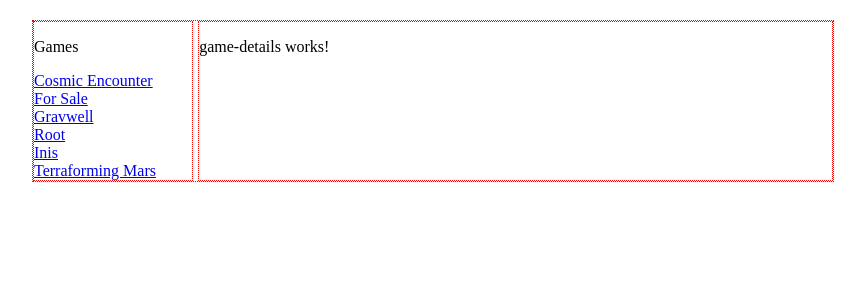
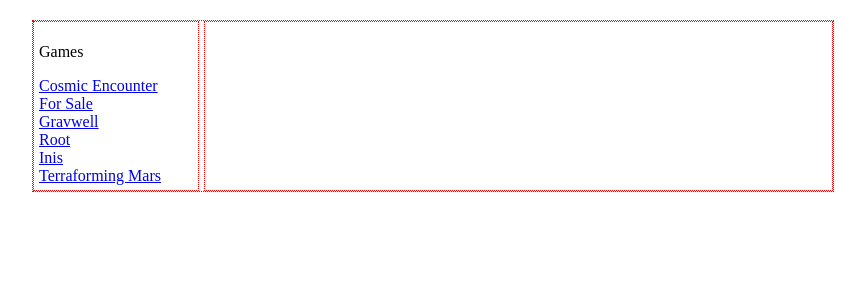
Before and after one commit to trystan/angular-test, an Angular app: page / in a window 1280 px wide. Shown: the top 300 px of the page, without its empty margins (207-1072 px from the left). Built offline with nearby package versions, Linux system fonts and the light colour scheme.

Commit message:
Add view of selected game

```diff
--- a/src/app/app-routing.module.ts
+++ b/src/app/app-routing.module.ts
@@ -3,7 +3,8 @@
 import { GameDetailsComponent } from './game-details/game-details.component';
 
 const routes: Routes = [
-  { path: 'game', component: GameDetailsComponent }];
+  { path: 'game/:id', component: GameDetailsComponent }
+];
 
 @NgModule({
   imports: [RouterModule.forRoot(routes)],
--- a/src/app/app.component.html
+++ b/src/app/app.component.html
@@ -11,9 +11,11 @@
   }
   .left {
     width: 200px;
+    padding: 5px;
    }
    .main {
     width: 100%;
+    padding: 5px;
    }
 </style>
 
@@ -23,8 +25,6 @@
   </div>
 
   <div class="main debug">
-    <app-game-details></app-game-details>
+    <router-outlet></router-outlet>
   </div>
 </div>
-
-<router-outlet></router-outlet>
--- a/src/app/app.module.ts
+++ b/src/app/app.module.ts
@@ -8,15 +8,15 @@
 
 @NgModule({
     declarations: [
-        AppComponent,
-        GameDetailsComponent
+        AppComponent
     ],
     providers: [],
     bootstrap: [AppComponent],
     imports: [
         BrowserModule,
         AppRoutingModule,
-        GameListComponent
+        GameListComponent,
+        GameDetailsComponent
     ]
 })
 export class AppModule { }
--- a/src/app/game-details/game-details.component.html
+++ b/src/app/game-details/game-details.component.html
@@ -1 +1 @@
-<p>game-details works!</p>
+<p>{{ game.title }}</p>
--- a/src/app/game-details/game-details.component.ts
+++ b/src/app/game-details/game-details.component.ts
@@ -1,10 +1,33 @@
-import { Component } from '@angular/core';
+import { Component, Input, OnInit } from '@angular/core';
+import { ActivatedRoute, Router } from '@angular/router';
+
+interface Game { id: number; title: string; }
 
 @Component({
   selector: 'app-game-details',
+  standalone: true,
   templateUrl: './game-details.component.html',
   styleUrls: ['./game-details.component.css']
 })
-export class GameDetailsComponent {
+export class GameDetailsComponent implements OnInit {
+  public game = games[0]
 
+  constructor(
+      private activatedRoute: ActivatedRoute) {
+  }
+
+  ngOnInit() {
+    this.activatedRoute.params.subscribe((data: any) => {
+      this.game = games[data.id]
+    })
+  }
 }
+
+const games = [
+  { id: 0, title: 'Cosmic Encounter' },
+  { id: 1, title: 'For Sale' },
+  { id: 2, title: 'Gravwell' },
+  { id: 3, title: 'Root' },
+  { id: 4, title: 'Inis' },
+  { id: 5, title: 'Terraforming Mars' },
+]
--- a/src/app/game-list/game-list.component.html
+++ b/src/app/game-list/game-list.component.html
@@ -1,4 +1,4 @@
 <p>Games</p>
 <div *ngFor="let game of games">
-  <div><a routerLink="/game">{{ game.title }}</a></div>
+  <div><a [routerLink]="['/game', game.id]">{{ game.title }}</a></div>
 </div>
--- a/src/app/game-list/game-list.component.ts
+++ b/src/app/game-list/game-list.component.ts
@@ -1,11 +1,12 @@
 import { CommonModule } from '@angular/common';
 import { Component } from '@angular/core';
 import { RouterLink, RouterLinkActive, RouterOutlet } from '@angular/router';
+import { GameDetailsComponent } from '../game-details/game-details.component';
 
 @Component({
   selector: 'app-game-list',
   standalone: true,
-  imports: [CommonModule, RouterOutlet, RouterLink, RouterLinkActive],
+  imports: [CommonModule, RouterOutlet, RouterLink, RouterLinkActive, GameDetailsComponent],
   templateUrl: './game-list.component.html',
   styleUrls: ['./game-list.component.css']
 })
```
